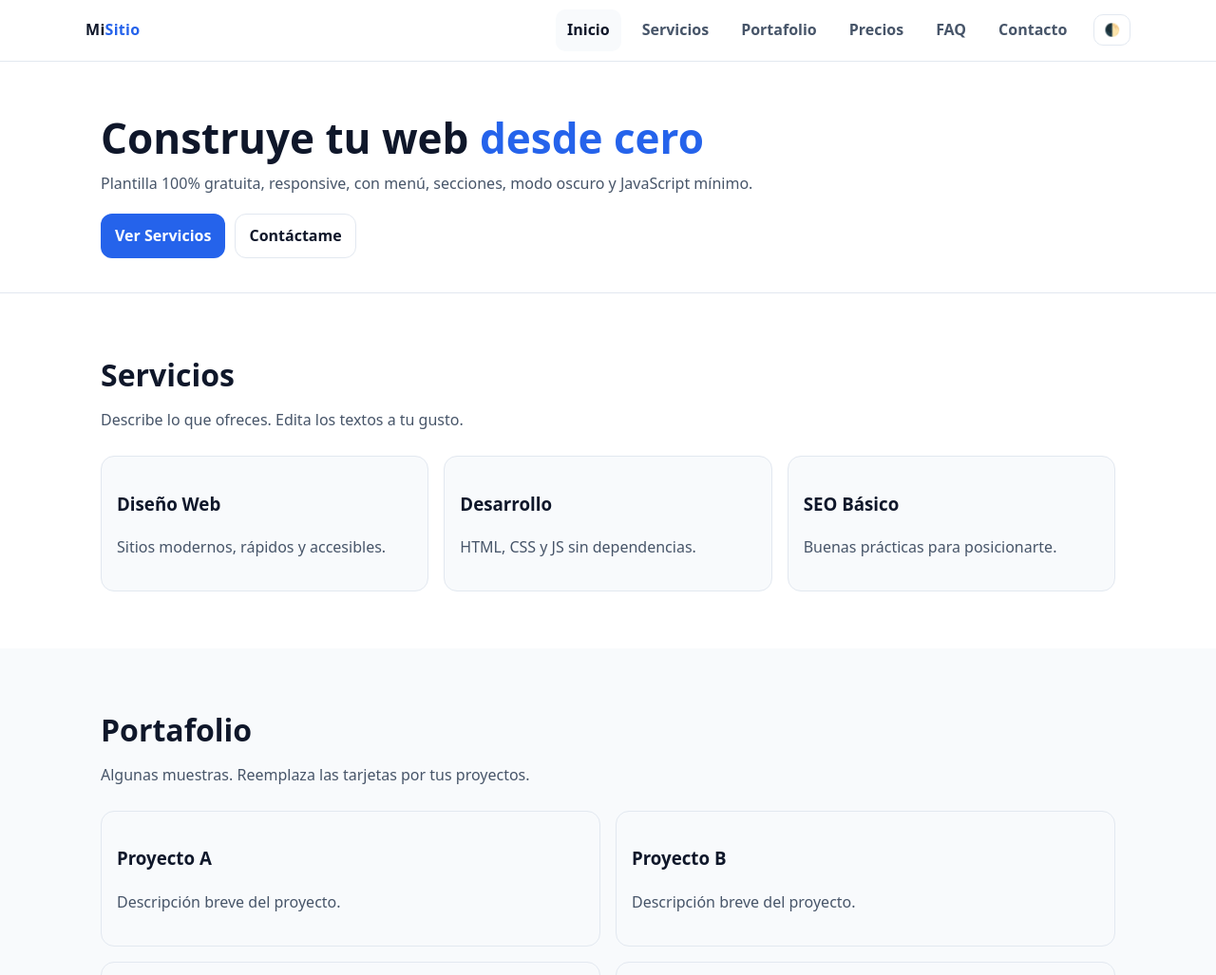
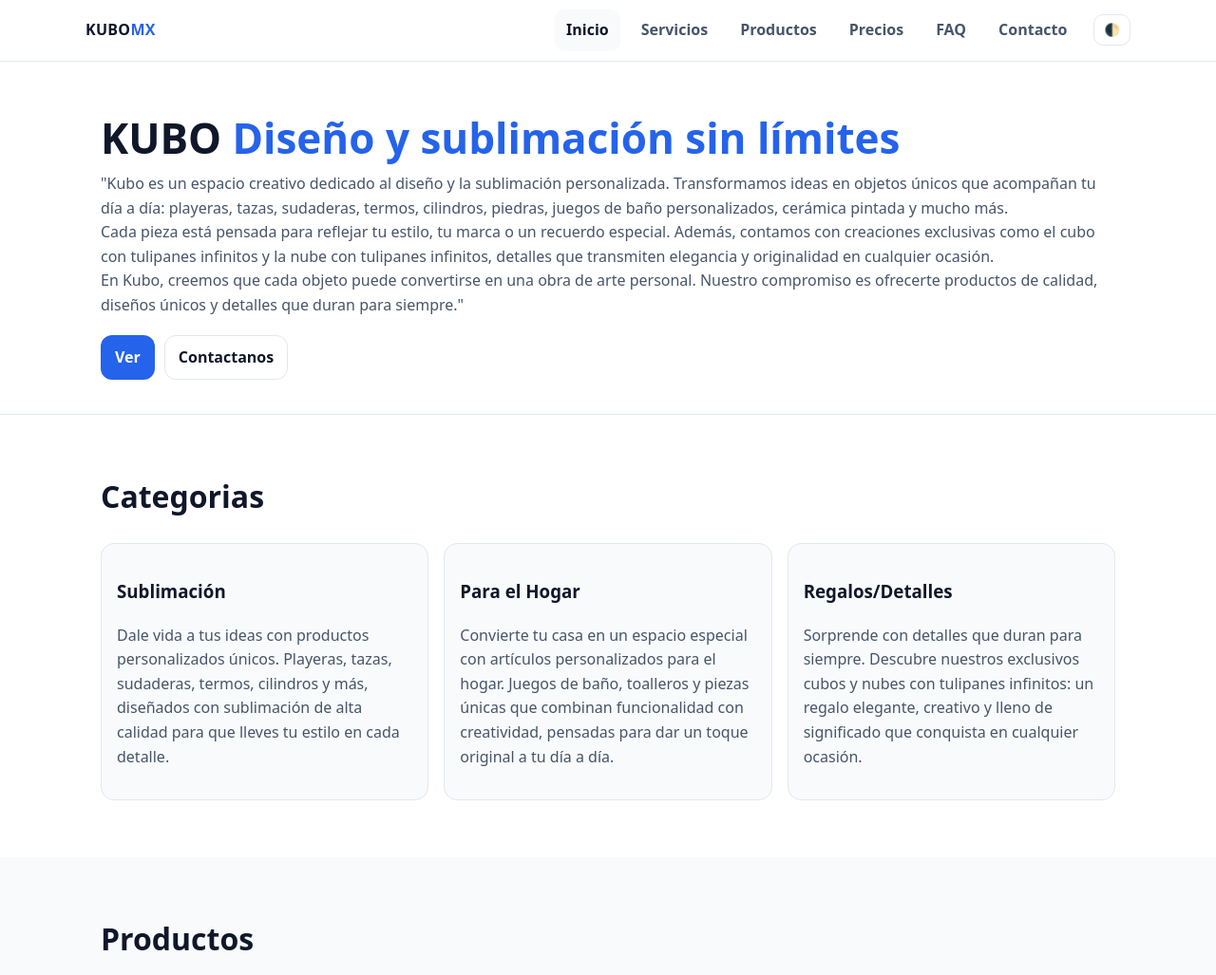
Before and after one commit to MajorBracelat38/kubo-mx, a plain HTML site: page index.html in a window 1280 px wide. Shown: the top 1027 px of the page at 95% size. Drawn offline with Linux system fonts and the light colour scheme.

Commit message:
index.html

```diff
--- a/index.html
+++ b/index.html
@@ -3,8 +3,12 @@
 <head>
   <meta charset="utf-8" />
   <meta name="viewport" content="width=device-width, initial-scale=1" />
-  <title>KUBO MX | Menú</title>
-  <meta name="description" content="Plantilla gratuita, responsive y desde cero con menú, secciones y modo oscuro." />
+  <title>KUBO | MX</title>
+  <meta name="description" content="Kubo es un espacio creativo dedicado al diseño y la sublimación personalizada. Transformamos ideas en objetos únicos que acompañan tu día a día: playeras, tazas, sudaderas, termos, cilindros, piedras, juegos de baño personalizados, cerámica pintada y mucho más.
+                                    <br>
+                                    Cada pieza está pensada para reflejar tu estilo, tu marca o un recuerdo especial. Además, contamos con creaciones exclusivas como el cubo con tulipanes infinitos y la nube con tulipanes infinitos, detalles que transmiten elegancia y originalidad en cualquier ocasión.
+                                    <br>
+                                    En Kubo, creemos que cada objeto puede convertirse en una obra de arte personal. Nuestro compromiso es ofrecerte productos de calidad, diseños únicos y detalles que duran para siempre." />
   <style>
     :root{
       --bg:#ffffff;
@@ -97,14 +101,14 @@
   <a class="sr-only" href="#inicio">Saltar al contenido</a>
   <header>
     <div class="container nav">
-      <div class="brand">Mi<span>Sitio</span></div>
+      <div class="brand">KUBO<span>MX</span></div>
       <div class="spacer"></div>
       <nav>
         <button id="hamburger" class="icon-btn hamburger" aria-expanded="false" aria-controls="menu">☰</button>
         <div id="menu" class="menu" role="menu">
           <a href="#inicio" class="active">Inicio</a>
           <a href="#servicios">Servicios</a>
-          <a href="#portafolio">Portafolio</a>
+          <a href="#portafolio">Productos</a>
           <a href="#precios">Precios</a>
           <a href="#faq">FAQ</a>
           <a href="#contacto">Contacto</a>
@@ -116,31 +120,36 @@
 
   <main id="inicio" class="hero">
     <div class="container">
-      <h1>Construye tu web <span style="color:var(--brand)">desde cero</span></h1>
-      <p>Plantilla 100% gratuita, responsive, con menú, secciones, modo oscuro y JavaScript mínimo.</p>
+      <h1>KUBO <span style="color:var(--brand)">Diseño y sublimación sin límites</span></h1>
+      <p>"Kubo es un espacio creativo dedicado al diseño y la sublimación personalizada. Transformamos ideas en objetos únicos que acompañan tu día a día: playeras, tazas, sudaderas, termos, cilindros, piedras, juegos de baño personalizados, cerámica pintada y mucho más.
+                                    <br>
+                                    Cada pieza está pensada para reflejar tu estilo, tu marca o un recuerdo especial. Además, contamos con creaciones exclusivas como el cubo con tulipanes infinitos y la nube con tulipanes infinitos, detalles que transmiten elegancia y originalidad en cualquier ocasión.
+                                    <br>
+                                    En Kubo, creemos que cada objeto puede convertirse en una obra de arte personal. Nuestro compromiso es ofrecerte productos de calidad, diseños únicos y detalles que duran para siempre."
+                                  </p>
       <div class="cta">
-        <a class="btn primary" href="#servicios">Ver Servicios</a>
-        <a class="btn" href="#contacto">Contáctame</a>
+        <a class="btn primary" href="#servicios">Ver </a>
+        <a class="btn" href="#contacto">Contactanos</a>
       </div>
     </div>
   </main>
 
   <section id="servicios">
     <div class="container">
-      <h2>Servicios</h2>
-      <p class="lead">Describe lo que ofreces. Edita los textos a tu gusto.</p>
+      <h2>Categorias</h2>
+      <p class="lead"></p>
       <div class="grid">
-        <div class="col-4"><div class="card"><h3>Diseño Web</h3><p class="muted">Sitios modernos, rápidos y accesibles.</p></div></div>
-        <div class="col-4"><div class="card"><h3>Desarrollo</h3><p class="muted">HTML, CSS y JS sin dependencias.</p></div></div>
-        <div class="col-4"><div class="card"><h3>SEO Básico</h3><p class="muted">Buenas prácticas para posicionarte.</p></div></div>
+        <div class="col-4"><div class="card"><h3>Sublimación</h3><p class="muted">Dale vida a tus ideas con productos personalizados únicos. Playeras, tazas, sudaderas, termos, cilindros y más, diseñados con sublimación de alta calidad para que lleves tu estilo en cada detalle.</p></div></div>
+        <div class="col-4"><div class="card"><h3>Para el Hogar</h3><p class="muted">Convierte tu casa en un espacio especial con artículos personalizados para el hogar. Juegos de baño, toalleros y piezas únicas que combinan funcionalidad con creatividad, pensadas para dar un toque original a tu día a día.</p></div></div>
+        <div class="col-4"><div class="card"><h3>Regalos/Detalles</h3><p class="muted">Sorprende con detalles que duran para siempre. Descubre nuestros exclusivos cubos y nubes con tulipanes infinitos: un regalo elegante, creativo y lleno de significado que conquista en cualquier ocasión.</p></div></div>
       </div>
     </div>
   </section>
 
   <section id="portafolio" style="background:var(--card)">
     <div class="container">
-      <h2>Portafolio</h2>
-      <p class="lead">Algunas muestras. Reemplaza las tarjetas por tus proyectos.</p>
+      <h2>Productos</h2>
+      <p class="lead"></p>
       <div class="grid">
         <div class="col-6"><div class="card"><h3>Proyecto A</h3><p class="muted">Descripción breve del proyecto.</p></div></div>
         <div class="col-6"><div class="card"><h3>Proyecto B</h3><p class="muted">Descripción breve del proyecto.</p></div></div>
```
